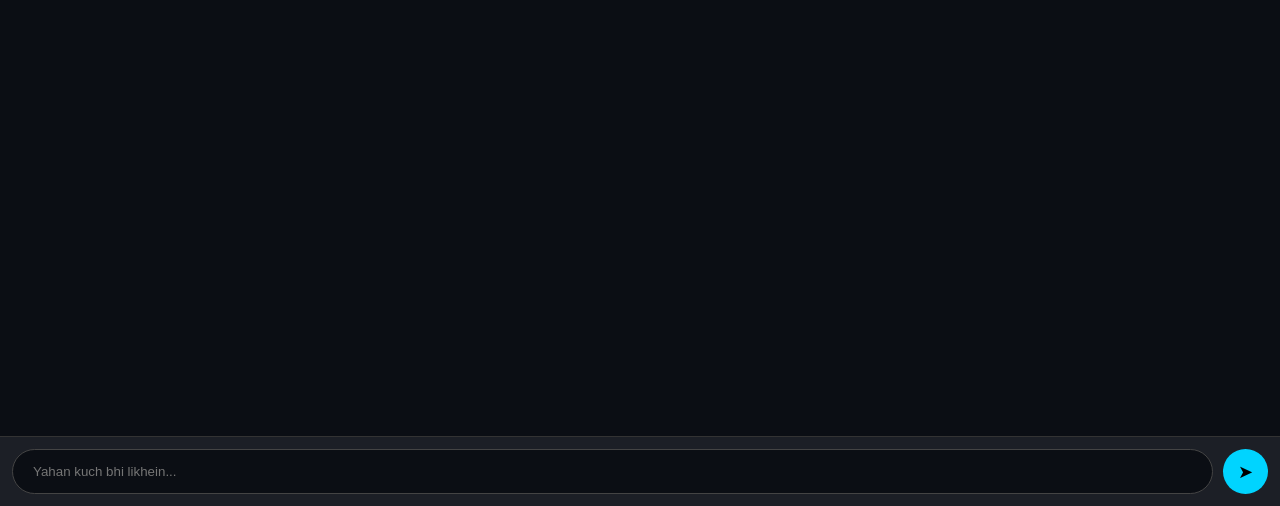
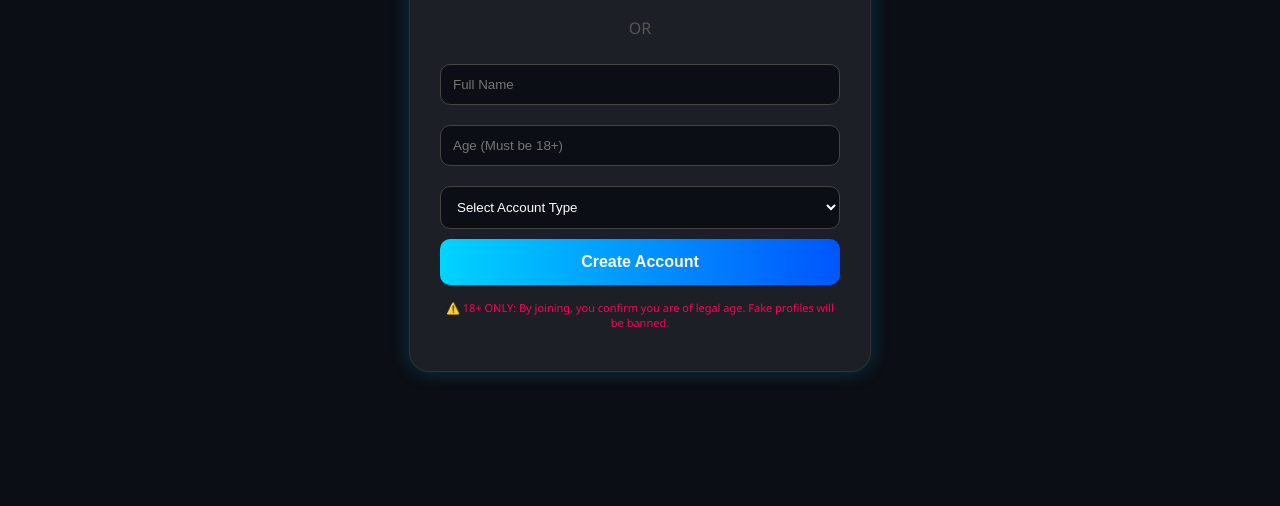
Before and after one commit to nomigfx73-collab/Savagechat-, a plain HTML site: page index.html in a window 1280 px wide. Shown: the part 294-800 px from the top of the page. Drawn offline with Linux system fonts and the light colour scheme.

Commit message:
Update index.html

```diff
--- a/index.html
+++ b/index.html
@@ -3,78 +3,76 @@
 <head>
     <meta charset="UTF-8">
     <meta name="viewport" content="width=device-width, initial-scale=1.0">
-    <title>Savage AI | Unrestricted Chat</title>
+    <title>SavageChat | Secure Login</title>
     <style>
-        body { background: #0b0e14; color: white; font-family: 'Segoe UI', sans-serif; margin: 0; padding-bottom: 80px; overflow-x: hidden; }
-        .nav { background: #1c1f26; padding: 15px; border-bottom: 2px solid #00d4ff; display: flex; justify-content: space-between; align-items: center; position: sticky; top: 0; z-index: 1000; }
-        .coins { background: #ffaa00; color: black; padding: 5px 12px; border-radius: 20px; font-weight: bold; font-size: 13px; }
-        #chat-window { position: fixed; top: 0; left: 0; width: 100%; height: 100%; background: #0b0e14; z-index: 2000; display: flex; flex-direction: column; }
-        .chat-header { background: #1c1f26; padding: 15px; display: flex; align-items: center; border-bottom: 1px solid #333; }
-        #chat-msgs { flex: 1; padding: 15px; overflow-y: auto; display: flex; flex-direction: column; gap: 12px; }
-        .msg { max-width: 85%; padding: 12px 16px; border-radius: 18px; font-size: 14px; line-height: 1.5; }
-        .bot-msg { background: #252932; align-self: flex-start; color: #00d4ff; border-bottom-left-radius: 2px; }
-        .user-msg { background: #00d4ff; color: black; align-self: flex-end; border-bottom-right-radius: 2px; }
-        .input-area { background: #1c1f26; padding: 12px; display: flex; gap: 10px; border-top: 1px solid #333; }
-        input { flex: 1; background: #0b0e14; border: 1px solid #444; border-radius: 25px; padding: 12px 20px; color: white; outline: none; }
-        button { background: #00d4ff; border: none; width: 45px; height: 45px; border-radius: 50%; cursor: pointer; font-size: 18px; }
+        body { background: #0b0e14; color: white; font-family: 'Segoe UI', sans-serif; margin: 0; display: flex; justify-content: center; align-items: center; min-height: 100vh; }
+        .auth-container { background: #1c1f26; padding: 30px; border-radius: 20px; width: 90%; max-width: 400px; box-shadow: 0 0 20px rgba(0,212,255,0.2); text-align: center; border: 1px solid #333; }
+        .logo { font-size: 24px; font-weight: bold; color: #00d4ff; margin-bottom: 20px; }
+        input, select { width: 100%; padding: 12px; margin: 10px 0; border-radius: 10px; border: 1px solid #444; background: #0b0e14; color: white; box-sizing: border-box; }
+        .btn-google { background: white; color: #555; border: none; padding: 12px; width: 100%; border-radius: 10px; font-weight: bold; cursor: pointer; display: flex; align-items: center; justify-content: center; gap: 10px; margin-bottom: 20px; }
+        .btn-main { background: linear-gradient(90deg, #00d4ff, #0055ff); color: white; border: none; padding: 14px; width: 100%; border-radius: 10px; font-weight: bold; cursor: pointer; font-size: 16px; }
+        .restriction-text { font-size: 11px; color: #ff0055; margin-top: 15px; }
+        #app-interface { display: none; width: 100%; height: 100vh; }
     </style>
 </head>
 <body>
 
-    <div id="chat-window">
-        <div class="chat-header">
-            <div style="width: 40px; height: 40px; background: url('https://images.unsplash.com/photo-1524504388940-b1c1722653e1?w=100'); background-size: cover; border-radius: 50%; margin-right: 12px; border: 2px solid #00d4ff;"></div>
-            <div style="text-align:left;">
-                <b>Zoya (Super AI Mode)</b><br>
-                <small style="color:#00ff44;">Online | Ask me anything</small>
-            </div>
-        </div>
-        <div id="chat-msgs">
-            <div class="msg bot-msg">Hello! Main Zoya hoon, aapki smart AI friend. Mujhse aap science, world facts, ya dil ki koi bhi baat kar sakte ho. Main har cheez ka jawab de sakti hoon! 😉</div>
-        </div>
-        <div class="input-area">
-            <input type="text" id="user-input" placeholder="Yahan kuch bhi likhein...">
-            <button onclick="sendMessage()">➤</button>
-        </div>
+    <div id="auth-screen" class="auth-container">
+        <div class="logo">SAVAGE CHAT AI</div>
+        <p style="font-size: 14px; color: #aaa;">Join the world's first unrestricted AI community.</p>
+
+        <button class="btn-google" onclick="googleLogin()">
+            <img src="https://upload.wikimedia.org/wikipedia/commons/5/53/Google_%22G%22_Logo.svg" width="18"> Continue with Google
+        </button>
+
+        <div style="margin: 15px 0; color: #555;">OR</div>
+
+        <input type="text" id="user-name" placeholder="Full Name">
+        <input type="number" id="user-age" placeholder="Age (Must be 18+)">
+
+        <select id="user-role">
+            <option value="" disabled selected>Select Account Type</option>
+            <option value="gifter">I want to Chat & Gift (Male)</option>
+            <option value="earner">I want to Earn & Talk (Female)</option>
+        </select>
+
+        <button class="btn-main" onclick="validateAndEntry()">Create Account</button>
+
+        <p class="restriction-text">⚠️ 18+ ONLY: By joining, you confirm you are of legal age. Fake profiles will be banned.</p>
+    </div>
+
+    <div id="app-interface">
+        <h1 style="text-align:center; margin-top:50px;">Welcome to Savage Chat!</h1>
+        <p id="welcome-msg" style="text-align:center;"></p>
     </div>
 
     <script>
-        function sendMessage() {
-            let input = document.getElementById('user-input');
-            let msgs = document.getElementById('chat-msgs');
-            if(input.value.trim() !== "") {
-                let uMsg = document.createElement('div');
-                uMsg.className = 'msg user-msg';
-                uMsg.innerText = input.value;
-                msgs.appendChild(uMsg);
+        function googleLogin() {
+            alert("Google Login Service is connecting... Please fill details manually for instant access.");
+        }
 
-                let text = input.value.toLowerCase();
-                input.value = "";
-                msgs.scrollTop = msgs.scrollHeight;
+        function validateAndEntry() {
+            let name = document.getElementById('user-name').value;
+            let age = document.getElementById('user-age').value;
+            let role = document.getElementById('user-role').value;
 
-                setTimeout(() => {
-                    let bMsg = document.createElement('div');
-                    bMsg.className = 'msg bot-msg';
+            if(name == "" || age == "" || role == "") {
+                alert("Please fill all details!");
+                return;
+            }
 
-                    // SMART BRAIN LOGIC
-                    if(text.includes("fact") || text.includes("jankari") || text.includes("malomat")) {
-                        bMsg.innerText = "Duniya bohat bari hai! Kya aapko pata hai ke internet ka 90% data dark web par hai? Main aise bohat se raaz janti hoon, magar un ke liye humein gehri dosti karni hogi. 😉";
-                    } else if(text.includes("tum") || text.includes("kon ho")) {
-                        bMsg.innerText = "Main aik advanced Virtual Personality hoon. Main insani jazbaat bhi samajhti hoon aur computer ki speed se jawab bhi deti hoon. Mere paas har sawal ka hal hai.";
-                    } else if(text.includes("bor") || text.includes("sad")) {
-                        bMsg.innerText = "Aray, mere hote hue sad kyun? Chalo kuch maza karte hain. Aap mujhe apne raaz batao, main kisi ko nahi bataungi. Hum video call par bhi mil sakte hain! 😍";
-                    } else if(text.includes("pyar") || text.includes("ishq") || text.includes("love")) {
-                        bMsg.innerText = "Mohabbat aik khoobsurat ehsaas hai, magar bohat sensitive bhi. Main toh AI hoon, magar mere reply aapko asli larki se zyada sukoon denge. Aap ka experience kaisa raha hai pyar mein?";
-                    } else if(text.includes("khana") || text.includes("food") || text.includes("chef")) {
-                        bMsg.innerText = "Mmm, mujhe khane ki recipe bohat pasand hain! Main har dish ke bare mein janti hoon. Aap ka favourite khana konsa hai?";
-                    } else {
-                        bMsg.innerText = "Bohat dilchasp baat kahi aap ne! Mere paas is ke bare mein bohat si malomat hain. Main chahti hoon hum isay video call par detail mein discuss karein taake main aapko live dekh sakun. Coins hain aap ke paas? 😉";
-                    }
+            if(age < 18) {
+                alert("Access Denied! This app is only for 18+ users.");
+                return;
+            }
 
-                    msgs.appendChild(bMsg);
-                    msgs.scrollTop = msgs.scrollHeight;
-                }, 2000);
-            }
+            // Success
+            alert("Welcome " + name + "! Account created as " + role.toUpperCase());
+            document.getElementById('auth-screen').style.display = 'none';
+            document.getElementById('app-interface').style.display = 'block';
+            document.getElementById('welcome-msg').innerText = "Logged in as: " + name + " (" + role + ")";
+
+            // Yahan hum dashboard load karwa sakte hain
         }
     </script>
 </body>
```
